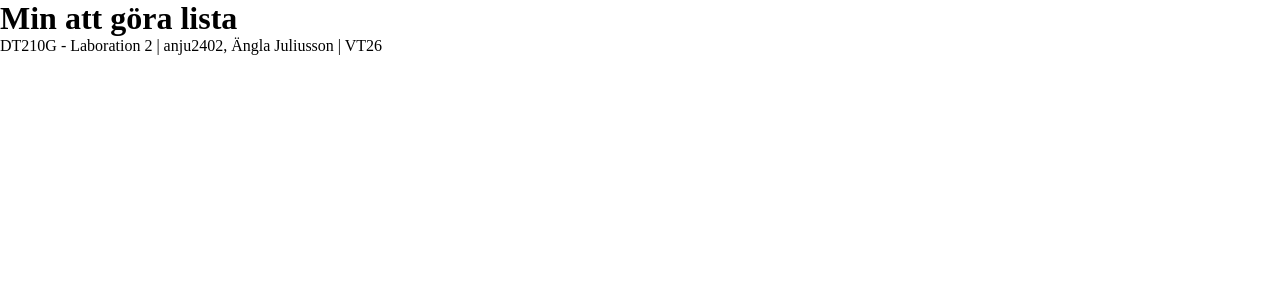
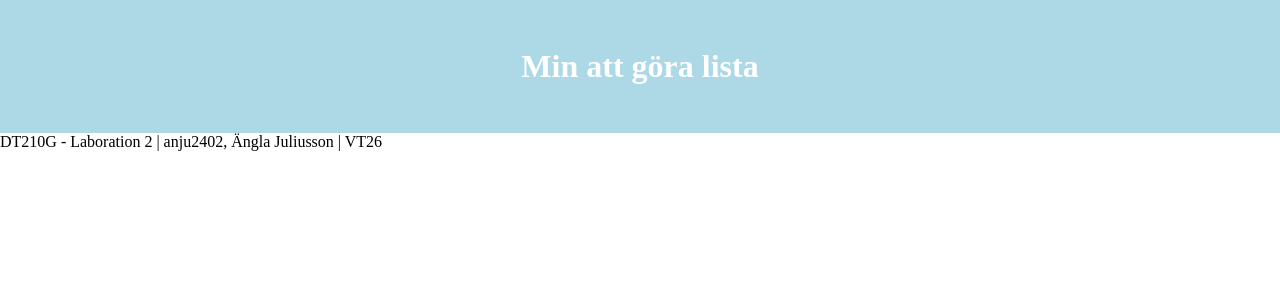
Before and after one commit to anglajuliusson/dt210g-laboration2-frontend, a React (Vite) app in the folder todos/: page / in a window 1280 px wide. Shown: the top 300 px of the page. Built offline with nearby package versions, Linux system fonts and the light colour scheme.

Commit message:
Inline-css för header

```diff
--- a/todos/src/components/Header.tsx
+++ b/todos/src/components/Header.tsx
@@ -1,7 +1,14 @@
+// Inline-styling för header (komponentspecifik CSS)
+const headerStyle = {
+    backgroundColor: "lightblue",
+    color: "white",
+    padding: "3rem",
+}
+
 function Header() {
     return (
-        <header>
-            <h1>Min att göra lista</h1>
+        <header style={headerStyle}>
+            <h1 style={{ textAlign: "center" }}>Min att göra lista</h1>
         </header>
     )
 }
```
